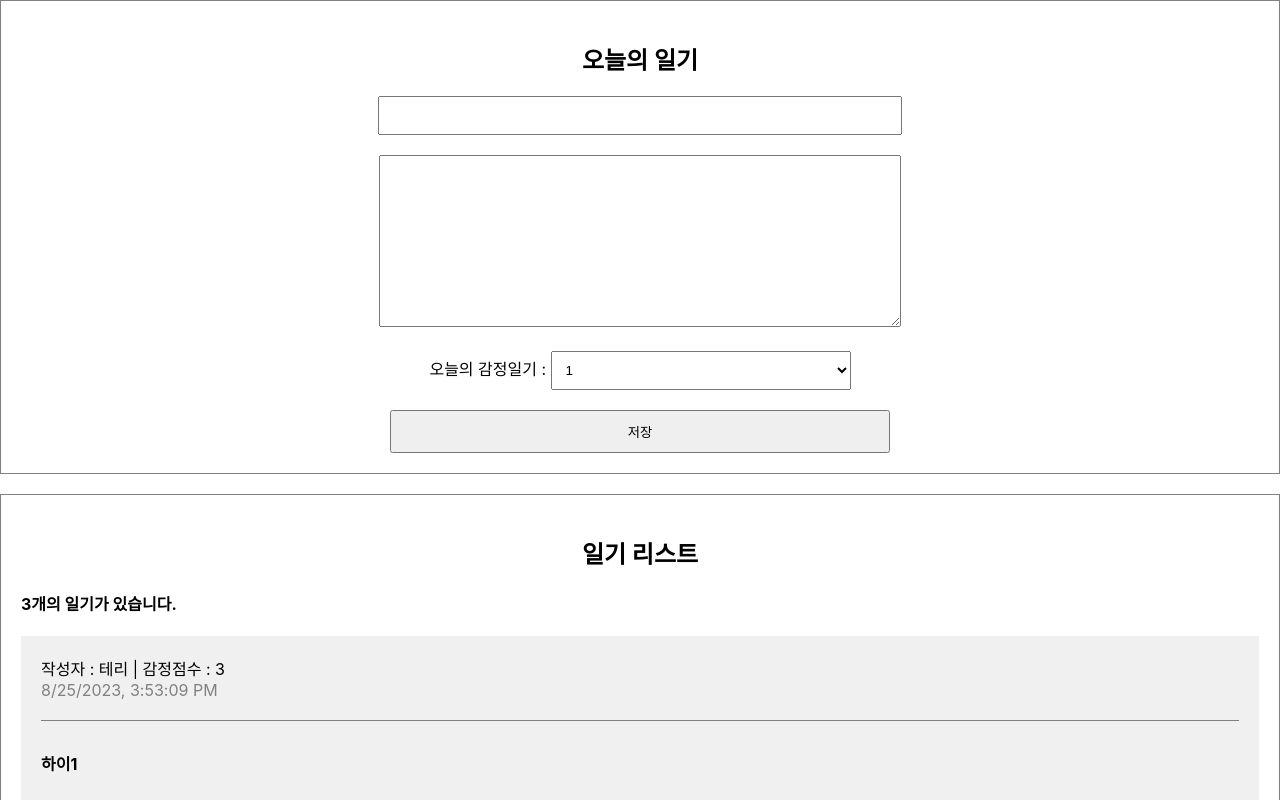
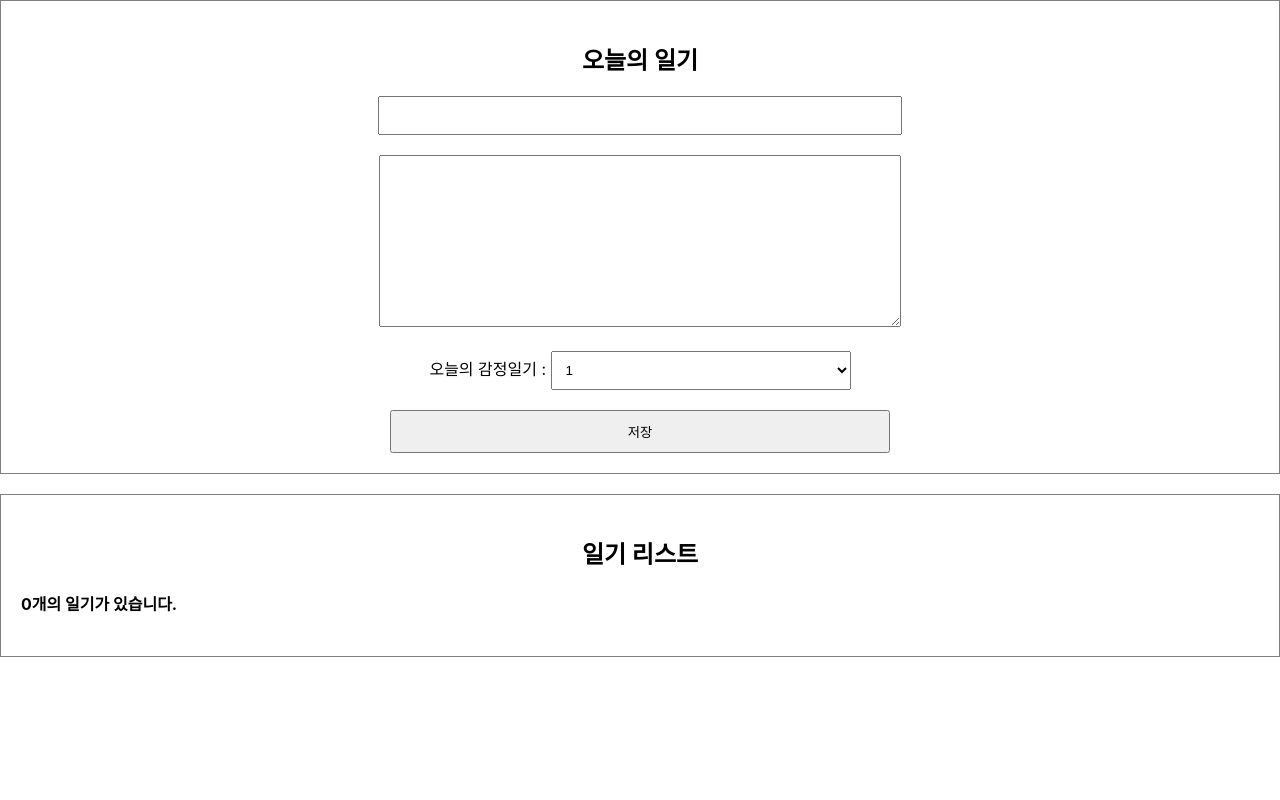
Before and after one commit to keemHwa/study-web-bootcamp, a React (Create React App) app in the folder one-bite-react/simple-diary/: page / in a window 1280 px wide. Shown: the top 800 px of the page. Built offline with nearby package versions, Linux system fonts and the light colour scheme.

Commit message:
:memo: 배열 사용 - 데이터 추가/삭제/수정

```diff
--- a/one-bite-react/simple-diary/src/App.js
+++ b/one-bite-react/simple-diary/src/App.js
@@ -1,37 +1,70 @@
+import { useState,useRef } from 'react';
 import './App.css';
 import DiaryEditor from './DiaryEditor';
 import DiaryList from './DiaryList';
 
 
-const dummyList = [
-  {
-    id: 1,
-    author: "테리",
-    content: "하이1",
-    emotion: 3,
-    create_date: new Date().getTime()
-  },
-  {
-    id: 2,
-    author: "세나",
-    content: "하이1",
-    emotion: 5,
-    create_date: new Date().getTime()
-  },
-  {
-    id: 3,
-    author: "미모쟈",
-    content: "하이1",
-    emotion: 1,
-    create_date: new Date().getTime()
-  }
-];
+// const dummyList = [
+//   {
+//     id: 1,
+//     author: "테리",
+//     content: "하이1",
+//     emotion: 3,
+//     create_date: new Date().getTime()
+//   },
+//   {
+//     id: 2,
+//     author: "세나",
+//     content: "하이1",
+//     emotion: 5,
+//     create_date: new Date().getTime()
+//   },
+//   {
+//     id: 3,
+//     author: "미모쟈",
+//     content: "하이1",
+//     emotion: 1,
+//     create_date: new Date().getTime()
+//   }
+// ];
+
 
 function App() {
+
+  const dataId = useRef(0); //useRef의 일반적인 변수 대신 사용 (어떤 dom도 선택 X, 0을가르킴 )
+  const [data, setData] = useState([]); // 일기배열
+
+  // 리액트는 데이터가 단방향으로 흐르기때문에, data를 변경할 수 있는 setData를 밑으로 보내주어 data를 변경 할 수 있게 해야한다.
+
+  const onCreate = (author, content, emotion) => {
+    const create_date = new Date().getTime();
+    const newItem = { // 단축 속성명 : 키와 값의 이름이 같을 경우 사용할 수있다.
+      author, // author: author
+      content,
+      emotion,
+      create_date,
+      id: dataId.current
+    }
+    dataId.current += 1;
+    setData([newItem, ...data]); // 새 데이터 +  기존 데이터 전개
+  };
+
+  const onRemove = (targetId) => {
+    console.log(`전달 ${targetId}`); // 해당 id 를 가진 요소를 제외한 새로운 배열을 반환 -> data 상태가 변했기 때문에 dataList가 다시 렌더
+    const newDiary = data.filter((it) => it.id !== targetId);
+    setData(newDiary);
+  }
+
+  const onEdit = (targetId, newContent) => {
+    console.log(targetId, newContent)
+    setData(data.map((it) => it.id === targetId ? { ...it, content: newContent } : it));
+
+  }
+
   return (
     <div className="App">
-      <DiaryEditor />
-      <DiaryList diaryList={dummyList} />
+      <DiaryEditor onCreate={onCreate} />
+      <DiaryList onRemove={onRemove} diaryList={data} onEdit={onEdit} />  { /* diaryItem에서 ondelete를 호출 할 수 있어야하므로, 그의 부모인 diaryList에 전달*/}
     </div>
   );
 }
--- a/one-bite-react/simple-diary/src/DiaryEditor.js
+++ b/one-bite-react/simple-diary/src/DiaryEditor.js
@@ -1,6 +1,6 @@
 import { useState,useRef } from "react";
 
-const DiaryEditor = () => {
+const DiaryEditor = ({onCreate}) => {
 
     const authorInput = useRef(); //React.MutableRefObject를 반환하는데 html dom elemte에 접근 할 수있게 해준다.
     const contentInput = useRef();
@@ -23,7 +23,7 @@
     }
 
     const handleChangeSubmit = () => {
-        console.log(state);
+
         if (state.author.length < 1) {
             // alert('작성자는 최소 1글자 이상 입력해주세요.'); // alert 을 띄우는건 좋지 못한 ux 경험
             authorInput.current.focus();
@@ -35,6 +35,14 @@
             contentInput.current.focus();
             return;
         }
+
+        onCreate(state.author, state.content, state.emotion);
+        setState({
+            author: '',
+            content: '',
+            emotion: 1
+        }); //  저장 후 초기화
+
     }
 
     return (
--- a/one-bite-react/simple-diary/src/DiaryItem.js
+++ b/one-bite-react/simple-diary/src/DiaryItem.js
@@ -1,4 +1,37 @@
-const DiaryItem = ({ id,author,content,emotion,create_date }) => {
+import { useRef, useState } from "react";
+
+const DiaryItem = ({ onEdit, onRemove, id, author, content, emotion, create_date }) => {
+
+    const [isEdit, setIsEdit] = useState(false); // true,false에 따라 수정여부 확인 -> 수정폼을 보여줄지
+    const toggleIsEdit = () => setIsEdit(!isEdit);
+
+    const [localContent, setLocalContet] = useState(content); // 수정폼
+    const localContentInput = useRef();
+
+    const handleRemove = () => {
+        if (window.confirm(`${id+1}번째 일기를 정말 삭제하시겠습니까?`)) {
+            onRemove(id);
+        }
+    }
+
+    const handleQuitEdit = () => { // 수정 취소 시
+        setIsEdit(false);
+        setLocalContet(content);
+    }
+
+    const handleEdit = () => {
+        // 유효성 체크
+        if (localContent.length < 5) {
+            localContentInput.current.focus();
+            return;
+        }
+
+        if (window.confirm(`${id + 1}번 째 일기를 수정하시겠습니까?`)) {
+            onEdit(id, localContent);
+            toggleIsEdit();
+        }
+    }
+
     return (
         <div className="DiaryItem">
             <div className="info">
@@ -6,7 +39,25 @@
                 <br/>
                 <span className="date"> {new Date(create_date).toLocaleString()} </span>
             </div>
-            <div className="content">{content}</div>
+            <div className="content">
+                {isEdit ? (<>
+                    <textarea ref={localContentInput} value={localContent} onChange={(e) => {
+                        setLocalContet(e.target.value);
+                    }}/>
+                </>) :
+                    <>{content}</>}
+            </div>
+            {isEdit ?(
+                <>
+                <button onClick={handleQuitEdit}> 수정 취소</button>
+                <button onClick={handleEdit}> 수정완료</button>
+                </>
+            ) : (
+                <>
+                    <button onClick={handleRemove}>삭제하기</button>
+                    <button onClick={toggleIsEdit}>수정하기</button>
+                </>
+            )}
         </div>
 
     )
--- a/one-bite-react/simple-diary/src/DiaryList.js
+++ b/one-bite-react/simple-diary/src/DiaryList.js
@@ -1,6 +1,6 @@
 import DiaryItem from "./DiaryItem";
 
-const DiaryList = ({ diaryList }) => {
+const DiaryList = ({ onRemove,onEdit, diaryList}) => {
     return (
         <div className="DiaryList">
             <h2>일기 리스트</h2>
@@ -14,7 +14,7 @@
                     //     <div> 감정 : {it.emotion}</div>
                     //     <div> 작성 시간(ms) : {it.create_date}</div>
                     // </div>
-                    <DiaryItem key={it.id} {...it} />
+                    <DiaryItem key={it.id} {...it} onRemove={onRemove} onEdit={onEdit} />
                 ))}
             </div>
         </div>
```
